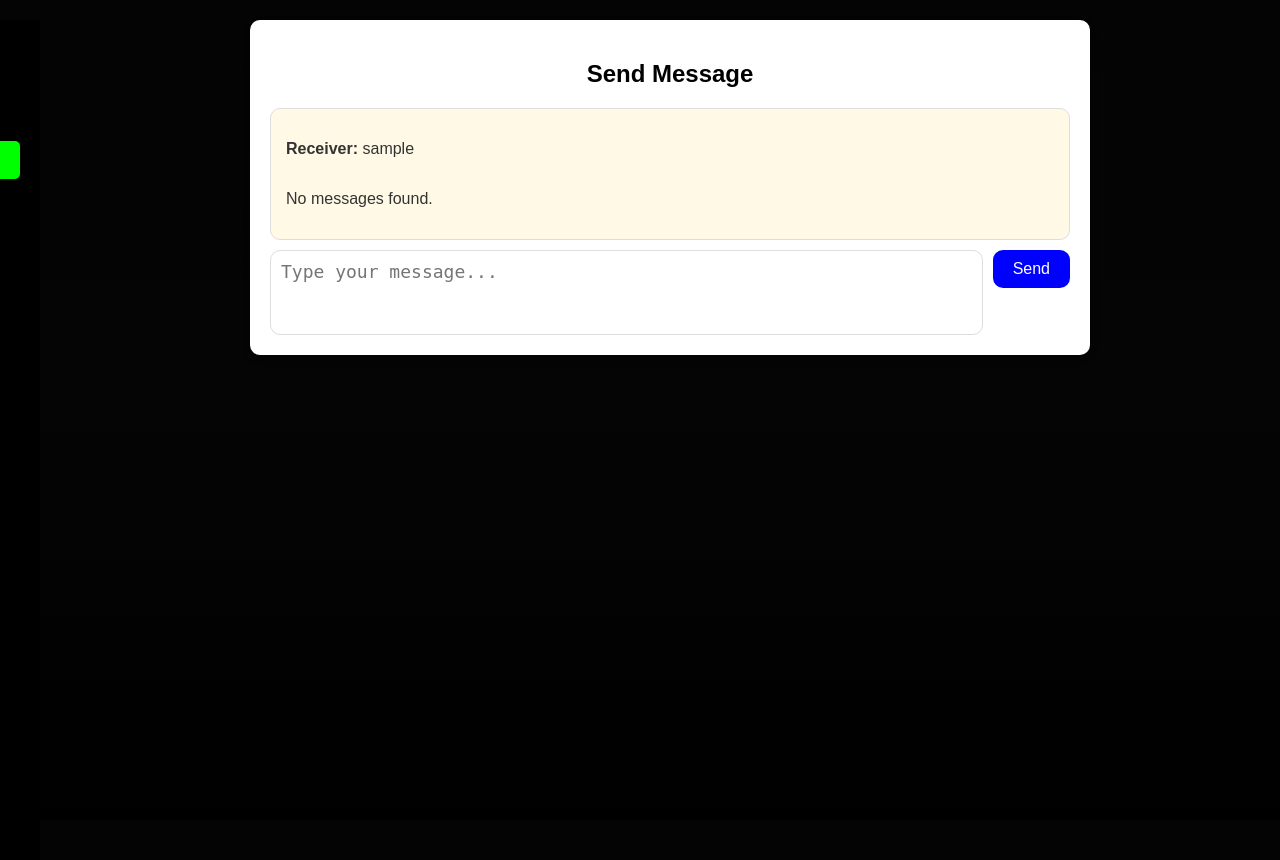
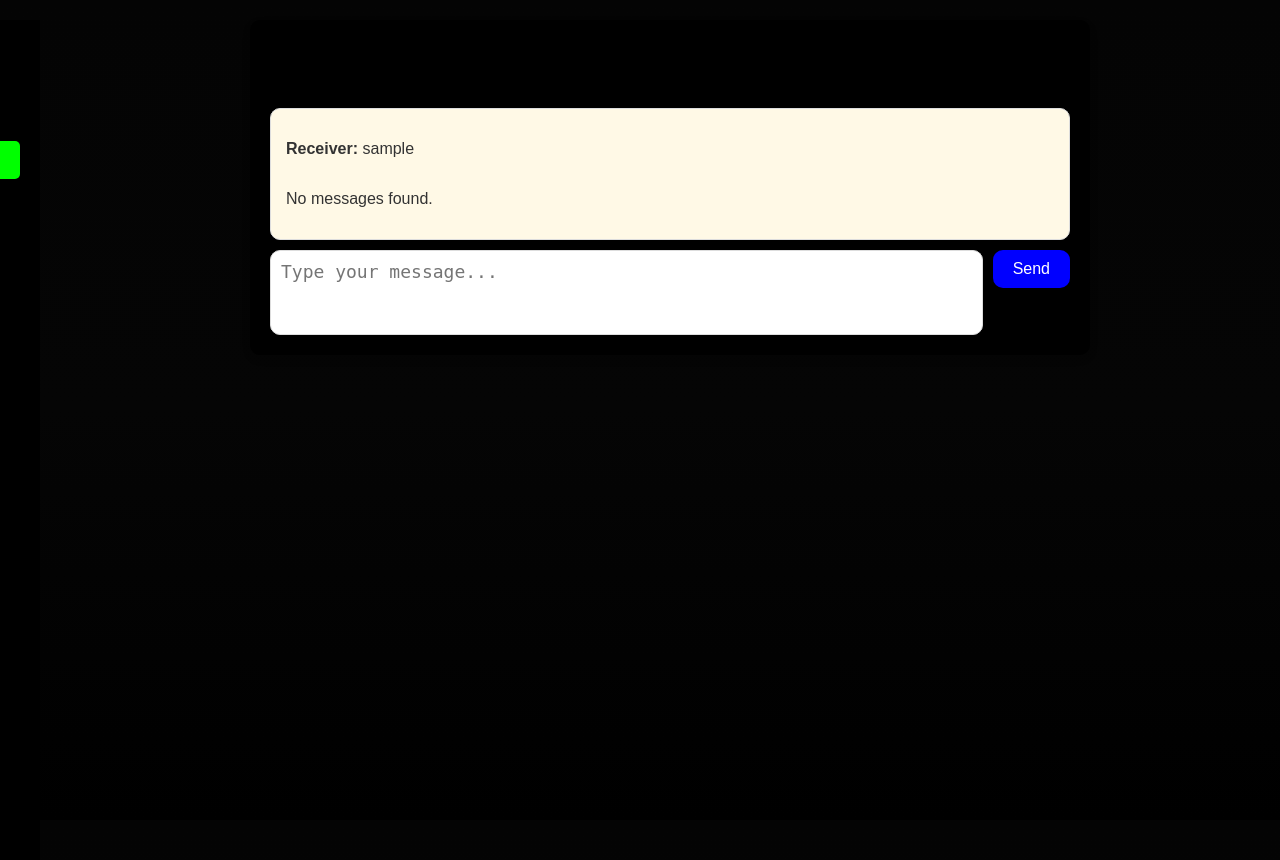
Before and after one commit to ainorjamal/django-project, a Django app: page /send_message/1/ in a window 1280 px wide. Run offline with Django 5.2, Linux system fonts and the light colour scheme; the visitor is signed in with stand-in values (Sample User, id 1); data comes from the database, SQL or seed files in the repository; data that the repository does not hold is empty; parts of the project's set-up code (start-up, migrations or seed data) failed here and were passed over.

Commit message:
fix: design in admin panel send message

```diff
--- a/admin_panel/messaging/templates/messaging/send_message.html
+++ b/admin_panel/messaging/templates/messaging/send_message.html
@@ -74,7 +74,7 @@
         padding: 20px;
         max-width: 800px;
         margin: 20px auto;
-        background: white;
+        background: rgb(0, 0, 0);
         border-radius: 10px;
         box-shadow: 0 4px 8px rgba(0, 0, 0, 0.1);
         margin-left: 250px; /* Adjust to account for the side nav width */
@@ -110,6 +110,7 @@
 
       .message .content {
         background-color: #4e4e4e;
+        color: white;
         padding: 10px;
         border-radius: 10px;
         max-width: 80%;
```
